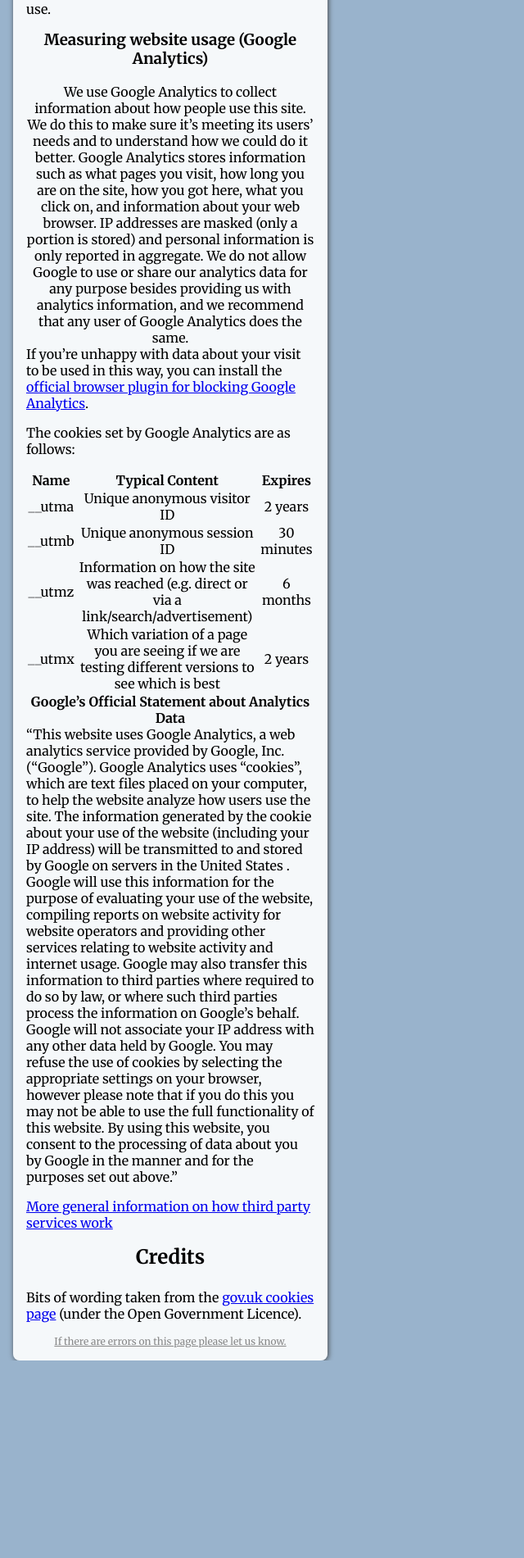
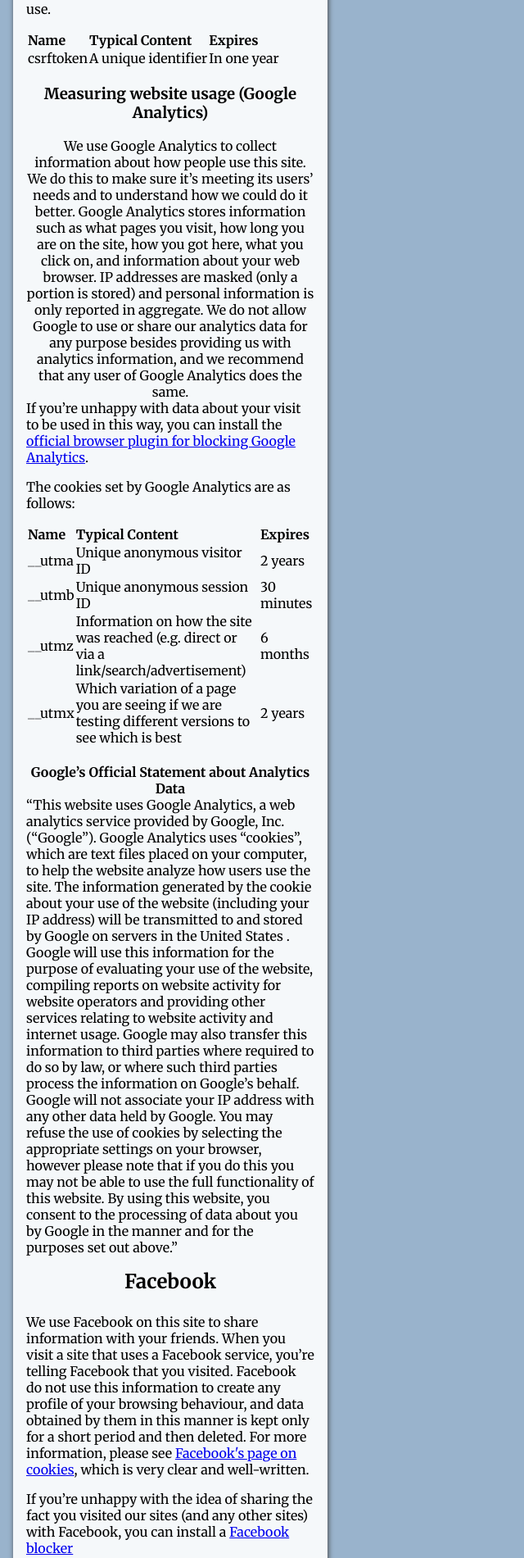
Before and after one commit to mysociety/petitionyourcouncil, a Django app: template pylib/pyc/templates/privacy.html in a window 1280 px wide. Shown: the part 814-2715 px from the top of the page at 82% size, without its empty margins (0-640 px from the left). Before the commit the page ends 2474 px from the top, so only its background shows below. Run offline with Django 3.2, Linux system fonts and the light colour scheme; the template is opened without the code that fills it, so the values that code supplies are empty; parts of the project's set-up code (start-up, migrations or seed data) failed here and were passed over; some libraries are stand-ins or nearby versions.

Commit message:
Add some formatting for the tables, include csrf cookie, add facebook section.

```diff
--- a/pylib/pyc/templates/privacy.html
+++ b/pylib/pyc/templates/privacy.html
@@ -14,6 +14,12 @@
 
 <p>To make our service easier or more useful, we sometimes place small data files on your computer or mobile phone, known as cookies; many websites do this. We use this information to, for example, to measure how people use the website so we can improve it and make sure it works properly. Below, we list the cookies and services that this site can use.
 
+<table>
+<tr align="left"><th scope="col">Name</th><th scope="col">Typical Content</th><th scope="col">Expires</th></tr>
+<tr><td>csrftoken</td><td>A unique identifier</td><td>In one year</td></tr>
+
+</table>
+<br>
 <h3>Measuring website usage (Google Analytics)</h3>
 
 We use Google Analytics to collect information about how people use this site. We do this to make sure it’s meeting its users’ needs and to understand how we could do it better. Google Analytics stores information such as what pages you visit, how long you are on the site, how you got here, what you click on, and information about your web browser. IP addresses are masked (only a portion is stored) and personal information is only reported in aggregate. We do not allow Google to use or share our analytics data for any purpose besides providing us with analytics information, and we recommend that any user of Google Analytics does the same.
@@ -23,16 +29,23 @@ We use Google Analytics to collect information about how people use this site. W
 <p>The cookies set by Google Analytics are as follows:
 
 <table>
-<tr><th scope="col">Name</th><th scope="col">Typical Content</th><th scope="col">Expires</th></tr>
-<tr><td>__utma</td><td>Unique anonymous visitor ID</td><td>2 years</td></tr>
-<tr><td>__utmb</td><td>Unique anonymous session ID</td><td>30 minutes</td></tr>
-<tr><td>__utmz</td><td>Information on how the site was reached (e.g. direct or via a link/search/advertisement)</td><td>6 months</td></tr>
-<tr><td>__utmx</td><td>Which variation of a page you are seeing if we are testing different versions to see which is best</td><td>2 years</td></tr>
+<tr align="left"><th scope="col">Name</th><th scope="col">Typical Content</th><th scope="col">Expires</th></tr>
+<tr align="left"><td>__utma</td><td>Unique anonymous visitor ID</td><td>2 years</td></tr>
+<tr align="left"><td>__utmb</td><td>Unique anonymous session ID</td><td>30 minutes</td></tr>
+<tr align="left"><td>__utmz</td><td>Information on how the site was reached (e.g. direct or via a link/search/advertisement)</td><td>6 months</td></tr>
+<tr align="left"><td>__utmx</td><td>Which variation of a page you are seeing if we are testing different versions to see which is best</td><td>2 years</td></tr>
 </table>
+<br>
 
 <h4>Google’s Official Statement about Analytics Data</h4>
 
 <p>“This website uses Google Analytics, a web analytics service provided by Google, Inc. (“Google”).  Google Analytics uses “cookies”, which are text files placed on your computer, to help the website analyze how users use the site. The information generated by the cookie about your use of the website (including your IP address) will be transmitted to and stored by Google on servers in the United States . Google will use this information for the purpose of evaluating your use of the website, compiling reports on website activity for website operators and providing other services relating to website activity and internet usage.  Google may also transfer this information to third parties where required to do so by law, or where such third parties process the information on Google’s behalf. Google will not associate your IP address with any other data held by Google.  You may refuse the use of cookies by selecting the appropriate settings on your browser, however please note that if you do this you may not be able to use the full functionality of this website.  By using this website, you consent to the processing of data about you by Google in the manner and for the purposes set out above.”</p>
+
+<h2>Facebook</h2>
+
+<p>We use Facebook on this site to share information with your friends. When you visit a site that uses a Facebook service, you’re telling Facebook that you visited. Facebook do not use this information to create any profile of your browsing behaviour, and data obtained by them in this manner is kept only for a short period and then deleted. For more information, please see <a href="http://www.facebook.com/help/?page=176591669064814">Facebook's page on cookies</a>, which is very clear and well-written.
+
+<p>If you’re unhappy with the idea of sharing the fact you visited our sites (and any other sites) with Facebook, you can install a <a href="http://webgraph.com/resources/facebookblocker/">Facebook blocker</a>
 
 <p><a href="http://www.mysociety.org/privacy-online/">More general information on how third party services work</a></p>
 
```
